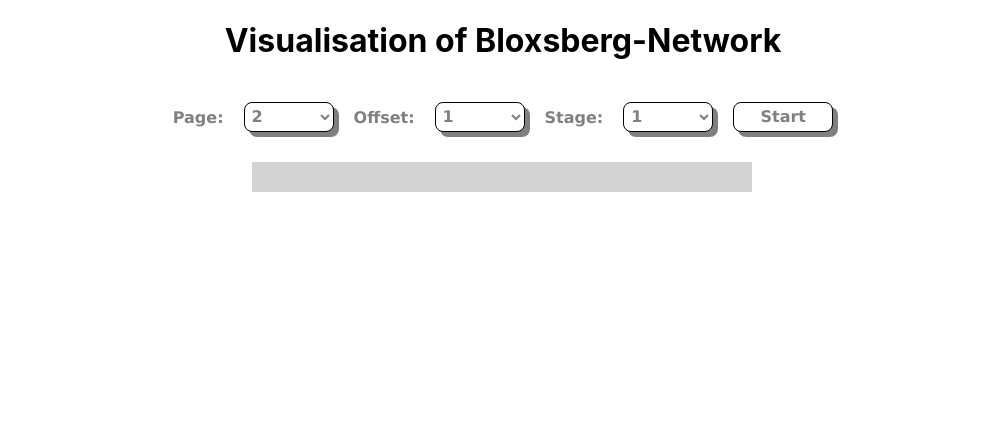
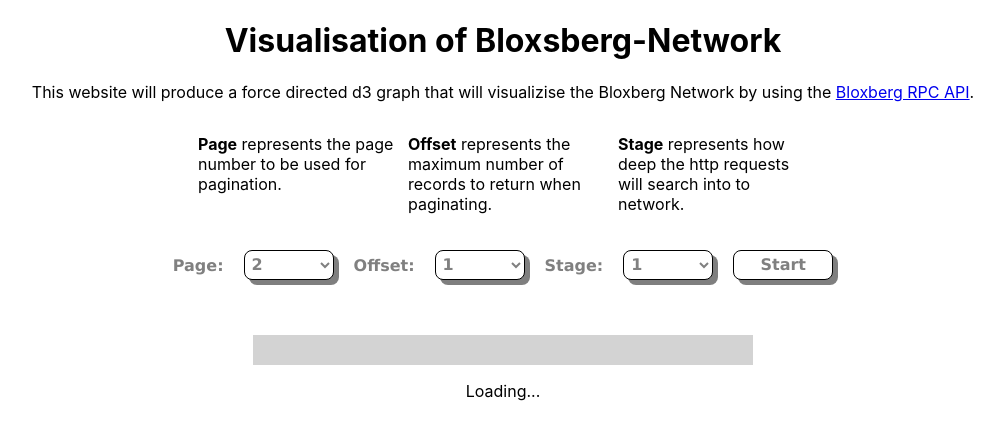
Before and after one commit to internet-sicherheit/visualisation_of_bloxberg_network, a React (Create React App) app: page / in a window 1280 px wide. Both pictures are taken after a click on the input "Start". Shown: the top 440 px of the page, without its empty margins (137-1141 px from the left). Built offline with nearby package versions, Linux system fonts and the light colour scheme; no server answers.

Commit message:
Edit layout

```diff
--- a/src/App.js
+++ b/src/App.js
@@ -1,4 +1,5 @@
 import React, { Component } from 'react';
+import ReactDOM from 'react-dom';
 import './App.css';
 import GraphCreator from './modules/GraphCreator';
 
@@ -37,8 +38,24 @@ class App extends Component {
 
     return (
       <div className="App">
-        <h1 className="title">Visualisation of Bloxsberg-Network</h1>
-        <div id="input">
+        <div id="banner">
+          <h1 className="title">Visualisation of Bloxsberg-Network</h1>
+        </div>
+        <div id="site_informaiton">
+          <p>This website will produce a force directed d3 graph that will visualizise the Bloxberg Network by using the <a href="https://blockexplorer.bloxberg.org/api_docs">Bloxberg RPC API</a>.</p>
+        </div>
+        <div id="values_informaiton">
+          <p id="text">
+            <b>Page</b> represents the page number to be used for pagination.
+          </p>
+          <p id="text">
+            <b>Offset</b> represents the maximum number of records to return when paginating.
+          </p>
+          <p id="text">
+            <b>Stage</b> represents how deep the http requests will search into to network.
+          </p>
+        </div>
+        <div id="control">
           <label>Page:</label>
           <select id="page_selection" defaultValue={pageSelectedValue}>
             {pageSelectOptions}
@@ -65,6 +82,15 @@ class App extends Component {
 
           }} />
         </div>
+        <div id="loader" style={{visibility: "visable"}}>
+          <div id="progressbar">
+            <div id="progress"></div>
+            <p>Loading...</p>
+          </div>
+        </div>
+        <div id="address_information">
+          Select a node for node information.
+        </div>
         <div id="graph_box">
           {graph}
         </div>
--- a/src/modules/DataCollector.js
+++ b/src/modules/DataCollector.js
@@ -89,7 +89,7 @@ class DataCollector extends React.Component {
             //transactionList.push(transactions);
             console.log(transactions);
 
-            let p = Math.round( counter * 100 /  contractList.length );
+            let p = Math.round( counter * 100 /  contractList.length * 100 ) / 100;
             document.getElementById("progress").innerHTML = p + "%";
             document.getElementById("progress").style.width = p + "%";
         }
--- a/src/modules/GraphCreator.js
+++ b/src/modules/GraphCreator.js
@@ -16,8 +16,12 @@ class GraphCreator extends React.Component {
 
     createGraph(promise) {
         console.log("create graph:");
-        let height = 1080,
-            width = 1920;
+
+        let graphBoxHeight = window.innerHeight - document.getElementById("address_information").offsetHeight;
+        document.getElementById("graph_box").style.height = graphBoxHeight + "px";
+
+        let height = graphBoxHeight;
+        let width = window.innerWidth ;
 
         let links = promise;
 
@@ -58,16 +62,23 @@ class GraphCreator extends React.Component {
 
         console.log(nodes);
 
+        //let svgWidth = width - 40;
+        let svgWidth = document.getElementById("address_information").offsetWidth - 2;
+        let svgHeight = height - 20;
+
+        //document.getElementById("address_information").style.width = svgWidth + "px";
+
         document.getElementById("container").innerHTML = "";
         // add a SVG to the body for our viz
         let svg = d3.select('#container').append('svg')
-            .attr('width', width)
-            .attr('height', height);
-
+            .attr('width', svgWidth)
+            .attr('height', svgHeight)
+            .call(d3.behavior.zoom().on("zoom", redraw))
+            .append("g");
 
         // use the force
         let force = d3.layout.force() //build the layout
-            .size([width, height]) //specified earlier
+            .size([svgWidth, svgHeight]) //specified earlier
             .nodes(d3.values(nodes)) //add nodes
             .links(links) //add links
             .on("tick", tick) //what to do
@@ -97,10 +108,11 @@ class GraphCreator extends React.Component {
             .attr('class', 'node')
             .attr('r', width * 0.005) //radius of circle
             .on("click", function (d) {
+                d3.event.stopImmediatePropagation();
                 if (typeof d.source === "undefined") {
-                    document.getElementById("info").innerHTML = "<a href='https://blockexplorer.bloxberg.org/address/" + d.target + "' target='_blank'>" + d.target + "</a>";
+                    document.getElementById("address_information").innerHTML = "<a href='https://blockexplorer.bloxberg.org/address/" + d.target + "' target='_blank'>" + d.target + "</a>";
                 } else {
-                    document.getElementById("info").innerHTML = "<a href='https://blockexplorer.bloxberg.org/address/" + d.source + "' target='_blank'>" + d.source + "</a>";
+                    document.getElementById("address_information").innerHTML = "<a href='https://blockexplorer.bloxberg.org/address/" + d.source + "' target='_blank'>" + d.source + "</a>";
                 }
 
             });
@@ -115,24 +127,45 @@ class GraphCreator extends React.Component {
                 .attr('y1', function (d) { return d.source.y; })
                 .attr('x2', function (d) { return d.target.x; })
                 .attr('y2', function (d) { return d.target.y; });
+        }
 
-        }
+        function redraw() {
+            svg.attr("transform",
+                "translate(" + d3.event.translate + ")"
+                + " scale(" + d3.event.scale + ")");
+          }
 
         console.log("graph drawed.");
     }
 
     showLoader() {
+        document.getElementById("address_information").innerHTML = "Select a node for node information.";
+        document.getElementById("address_information").style.visibility = "hidden";
         document.getElementById("container").style.visibility = "hidden";
-        document.getElementById("progressbar").style.visibility = "visible";
+        document.getElementById("loader").style.visibility = "visible";
     }
 
     hideLoader() {
+        document.getElementById("address_information").style.visibility = "visible";
         document.getElementById("container").style.visibility = "visible";
-        document.getElementById("progressbar").style.visibility = "hidden";
+        document.getElementById("loader").style.visibility = "hidden";
         document.getElementById("progress").style.width = "0%";
         document.getElementById("progress").innerHTML = "0%";
     }
 
+    scrollAnimation() {
+        document.getElementById("address_information").scrollIntoView({
+            behavior: "smooth",
+            block: "start",
+            inline: "nearest"
+          });
+    }
+
+    widthResizeListener() {
+        window.onresize = function () {
+            document.getElementsByTagName("svg")[0].style.width = document.getElementById("address_information").offsetWidth - 2;
+        };
+    }
     componentWillMount() {
         console.log("Component will mount.");
     }
@@ -143,6 +176,9 @@ class GraphCreator extends React.Component {
         this.responseObject.getData(this.props.page, this.props.offset, this.props.stage).then((promise) => {
             this.hideLoader();
             this.createGraph(promise);
+
+            this.scrollAnimation();
+            this.widthResizeListener();
         });
     }
 
@@ -152,22 +188,21 @@ class GraphCreator extends React.Component {
         this.responseObject.getData(nextProps.page, nextProps.offset, nextProps.stage).then((promise) => {
             this.hideLoader();
             this.createGraph(promise);
+
+            this.scrollAnimation();
+            this.widthResizeListener();
         });
+
+
     }
 
     componentDidUpdate() {
+
         console.log("Component did update.");
     }
 
     render() {
-        return (<div>
-            <div id="info"></div>
-            <div id="progressbar">
-                <div id="progress"></div>
-            </div>
-            <div id="container"></div>
-        </div>
-        );
+        return (<div id="container"></div>);
     }
 }
 
--- a/src/modules/styles.css
+++ b/src/modules/styles.css
@@ -1,21 +1,83 @@
-body {
-    align-items: center;
+html {
+    height: 100%;
+    overflow-x: hidden;
 }
 
-/* searchbar */
-#input {
+body {
+    height: 100%;
+}
+
+.App {
+    position: absolute;
+    top: 0%;
+    left: 0%;
+
+    height:100%;
+    width: 100%;
+
     background-color: white;
 }
 
+/* Main structure */
+#banner {
+    background-color: white;
+}
+
+#control {
+    background-color: white;
+}
+
+#loader {
+    background-color: white;
+
+    height: 100px;
+
+    display: flex;
+    text-align: center;
+    align-items: center;
+    justify-content: center;
+
+    visibility: hidden;
+}
+
+#site_informaiton {
+    background-color: white;
+}
+
+#values_informaiton {
+    background-color: white;
+
+    display: flex;
+    text-align: left;
+    align-items: top;
+    justify-content: center;
+}
+
+#address_information {
+    background-color: #b3b3b3;
+
+    height: 50px;
+
+    border-top-left-radius: 5px;
+    border-top-right-radius: 5px;
+
+    margin-left: 20px;
+    margin-right: 20px;
+
+    visibility: hidden;
+}
+
+#graph_box {
+    background-color: white;
+}
+
+/* Control elements */
 label {
-
     color: gray;
 
     font-size: 12pt;
     font-weight: 600;
     font-family: Verdana, Geneva, Tahoma, sans-serif;
-
-
 }
 select {
     background-color: white;
@@ -41,7 +103,6 @@ select:focus {
 }
 
 #button {
-
     background-color: white;
     color: gray;
 
@@ -68,7 +129,7 @@ select:focus {
     outline: none;
 }
 
-/* Progressbar */
+/* Loader elements */
 #progressbar{
     background-color: lightgray;
 
@@ -90,19 +151,21 @@ select:focus {
     text-align: center;
     align-items: center;
     justify-content: center;
+
     font-size: 12pt;
     font-weight: 400;
     font-family: Verdana, Geneva, Tahoma, sans-serif;
 }
 
-/* Node information */
-#info {
-    background-color: white;
-    visibility: visible;
-    margin: 10px;
+/* values_information elements */
+#text {
+    width: 200px;
+    height: 100%;
+
+    margin-left:10px;
 }
 
-/* Graph */
+/* Graph_box elements */
 .node {
     fill: lightblue;
     stroke: #777;
@@ -114,15 +177,18 @@ select:focus {
     stroke-width: 2px;
 }
 
-#graph_box {
-    height: 800px;
-    width: 99.9%;
+#container {
+
 }
 
-#container {
-    border: 1px solid white;
+svg {
     background-color: white;
-    height: 800px;
-    width: 99.9%;
 
+    margin-left: 20px;
+    margin-right: 20px;
+    margin-bottom: 20px;
+
+    border-left: 1px solid #8c8c8c;
+    border-right: 1px solid #8c8c8c;
+    border-bottom: 1px solid #8c8c8c;
 }
```
Also changed, not shown: 18 other files (tests, documents, lock files or other folders).
